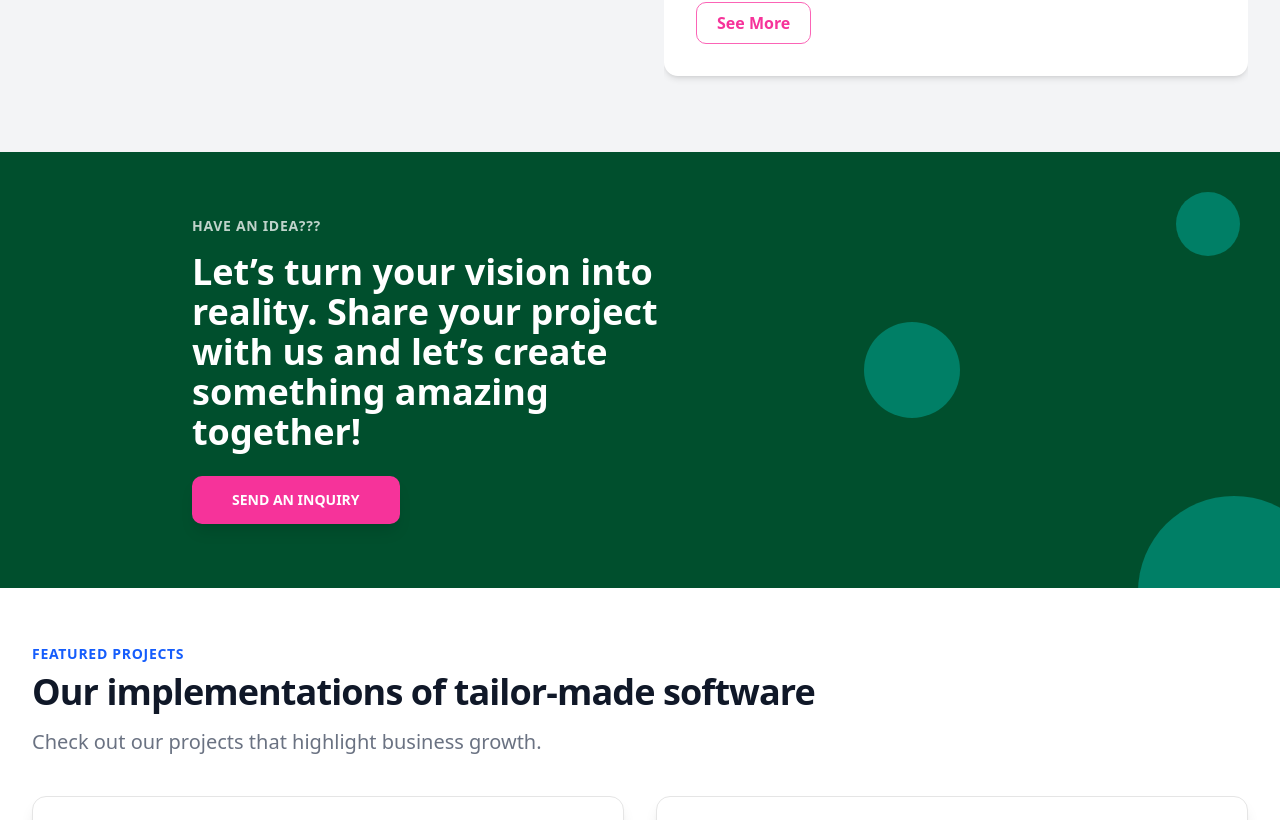
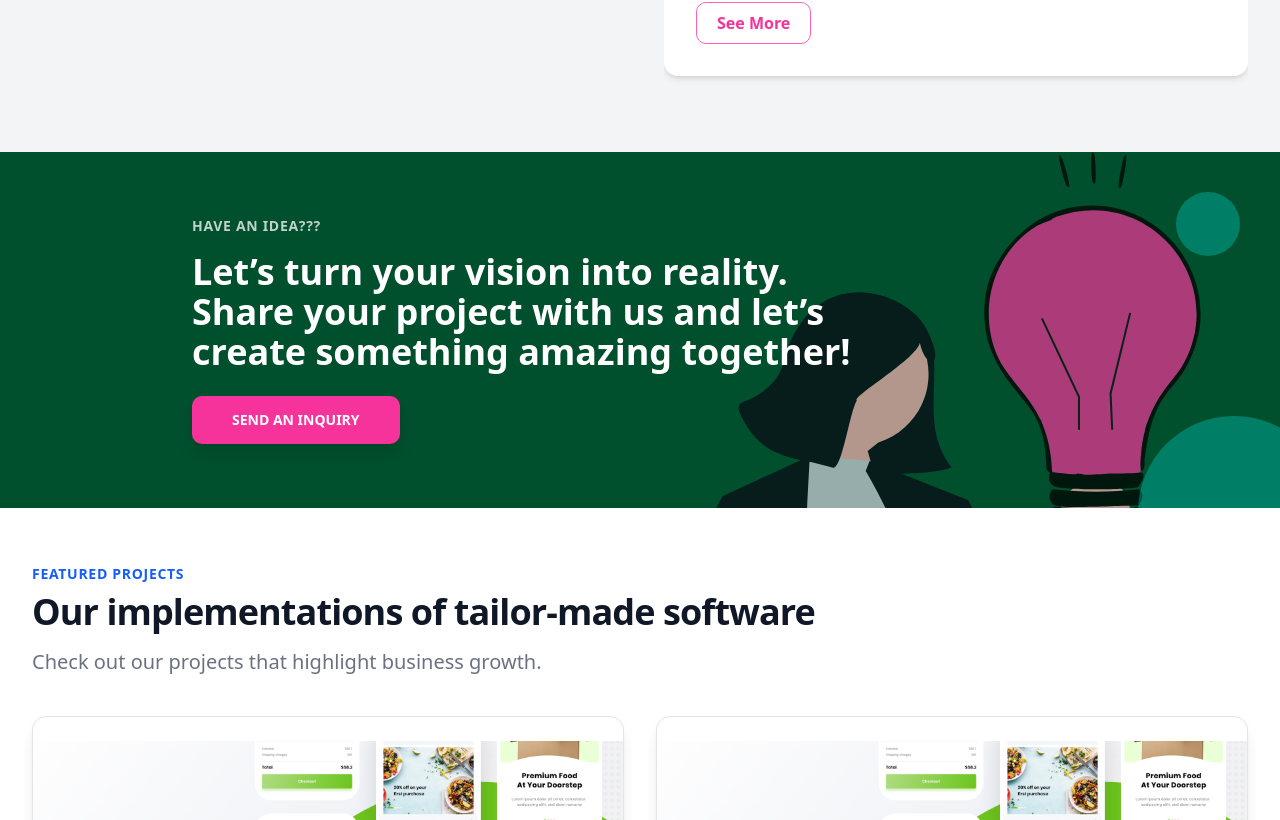
Before and after one commit to TcMarsh31/heteroweb, a Next.js app: page / in a window 1280 px wide. Shown: the part 1120-1940 px from the top of the page. Built offline with nearby package versions, Linux system fonts and the light colour scheme.

Commit message:
add image

```diff
--- a/src/app/(home)/index.jsx
+++ b/src/app/(home)/index.jsx
@@ -19,9 +19,10 @@ function Home() {
       {/* Inquiry Section */}
       <Inquiry
         title="Have an Idea???"
-        description="Let’s turn your vision into reality.
-Share your project with us and let’s create something amazing together!"
+        description={`Let’s turn your vision into reality.
+Share your project with us and let’s create something amazing together!`}
       />
+
       {/* Featured Projects Section */}
       <FeaturedProjectsSection />
       {/* About Us Section */}
--- a/src/components/inquiry.jsx
+++ b/src/components/inquiry.jsx
@@ -1,5 +1,6 @@
 // components/LandingSection.tsx
 import { Button } from "@/components/ui/button";
+import Image from "next/image";
 
 export default function Inquiry({
   title = "READY TO CREATE AN APP?",
@@ -12,7 +13,7 @@ export default function Inquiry({
         <p className="text-sm font-semibold uppercase tracking-wider mb-4 opacity-75">
           {title}
         </p>
-        <h1 className="text-3xl md:text-4xl font-bold mb-6 max-w-lg">
+        <h1 className="text-3xl md:text-4xl font-bold mb-6 max-w-2xl whitespace-pre-line">
           {description}
         </h1>
         {/* The orange button using a custom background color utility */}
@@ -23,10 +24,18 @@ export default function Inquiry({
 
       {/* Placeholder for abstract vector shapes (SVGs would go here) */}
       <div className="absolute top-0 right-0 h-full w-full pointer-events-none">
+        <Image
+          src="/svg/an-idea.svg"
+          alt="Turn your vision into reality illustration"
+          className="absolute top-0 right-2 h-200 w-200 object-cover opacity-70"
+          width={200}
+          height={200}
+          priority
+        />
         {/* You would replace these divs with actual SVG code for the teal shapes */}
         <div className="absolute top-10 right-10 w-16 h-16 bg-[#00e6e6] opacity-30 rounded-full mix-blend-screen"></div>
         <div className="absolute bottom-[-100px] right-[-50px] w-48 h-48 bg-[#00e6e6] opacity-30 rounded-full mix-blend-screen"></div>
-        <div className="absolute top-1/2 right-1/4 w-24 h-24 bg-[#00e6e6] opacity-30 rounded-full mix-blend-screen transform -translate-y-1/2"></div>
+        {/* <div className="absolute top-1/2 right-1/4 w-24 h-24 bg-[#00e6e6] opacity-30 rounded-full mix-blend-screen transform -translate-y-1/2"></div> */}
       </div>
     </section>
   );
```
Also changed, not shown: public/svg/an-idea.svg (added).
